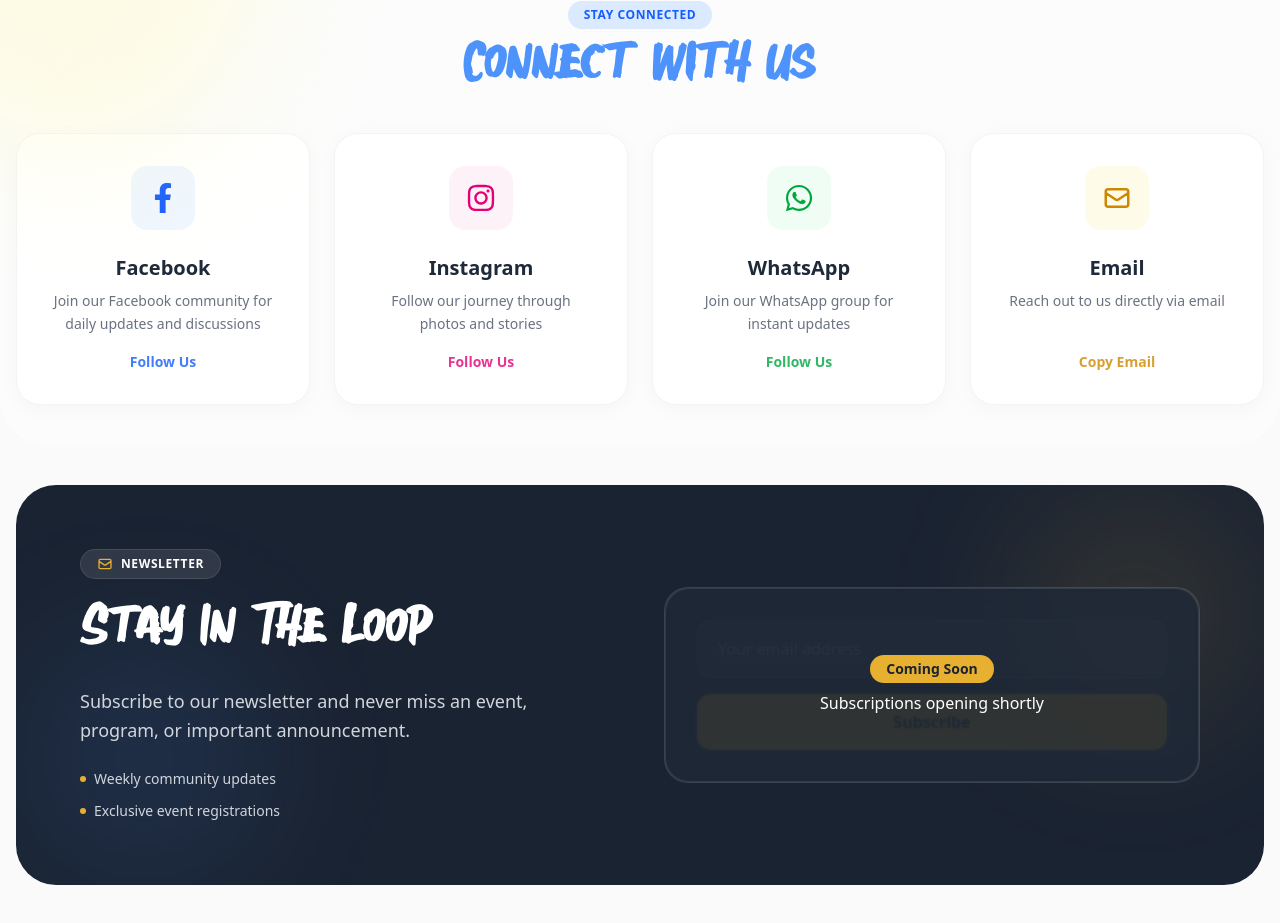
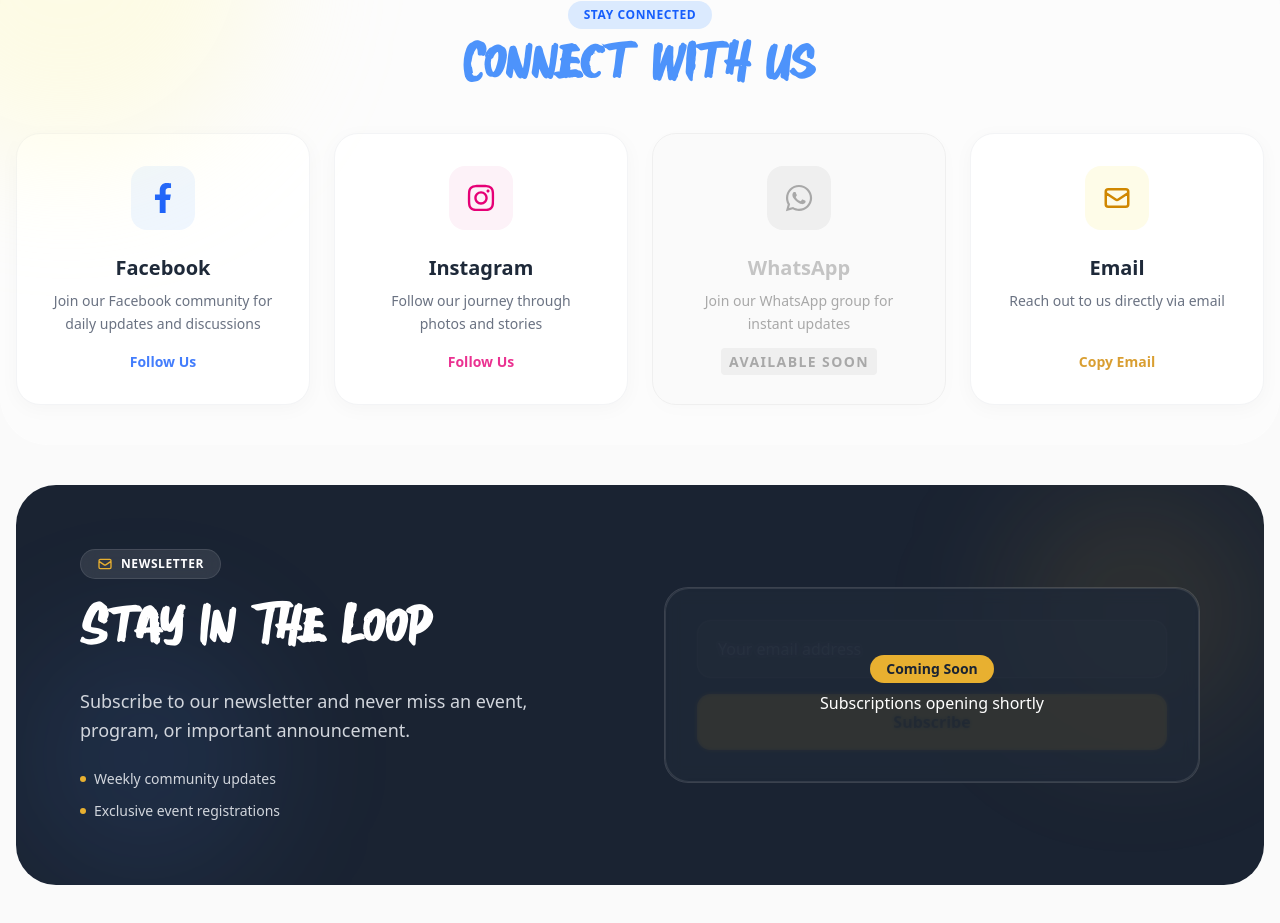
Before and after one commit to mota6em/mit, a Next.js app: page /en/join-mit in a window 1280 px wide. Shown: the part 1109-2032 px from the top of the page. Built offline with nearby package versions, Linux system fonts and the light colour scheme.

Commit message:
feat(JoinMIT): disable WhatsApp link and update styles for better UX

```diff
--- a/components/JoinMIT/JoinMIT.tsx
+++ b/components/JoinMIT/JoinMIT.tsx
@@ -265,34 +265,64 @@ export default function JoinMIT() {
             const Icon = social.icon;
             const isEmail = social.name === "Email";
 
+            const isWhatsApp = social.name === "WhatsApp";
+
+            const cardStyles = isWhatsApp
+              ? "opacity-60 grayscale cursor-not-allowed bg-gray-50 border-gray-200"
+              : "bg-white hover:shadow-xl hover:-translate-y-2 cursor-pointer border-gray-100";
+
+            const iconWrapperStyles = isWhatsApp
+              ? "bg-gray-200 text-gray-400"
+              : `${social.bg} group-hover:scale-110`;
+
             const content = (
-              <div className="h-full bg-white rounded-2xl md:rounded-3xl p-4 md:p-8 text-center shadow-[0_2px_10px_rgba(0,0,0,0.03)] md:shadow-[0_4px_20px_rgba(0,0,0,0.03)] border border-gray-100 hover:shadow-xl hover:-translate-y-2 transition-all duration-300 group flex flex-col items-center justify-center">
+              <div
+                className={`h-full rounded-2xl md:rounded-3xl p-4 md:p-8 text-center shadow-[0_2px_10px_rgba(0,0,0,0.03)] md:shadow-[0_4px_20px_rgba(0,0,0,0.03)] border transition-all duration-300 group flex flex-col items-center justify-center ${cardStyles}`}
+              >
                 {/* Compact Icon Container */}
                 <div
-                  className={`w-10 h-10 md:w-16 md:h-16 mx-auto ${social.bg} rounded-xl md:rounded-2xl flex items-center justify-center mb-3 md:mb-6 group-hover:scale-110 transition-transform`}
+                  className={`w-10 h-10 md:w-16 md:h-16 mx-auto rounded-xl md:rounded-2xl flex items-center justify-center mb-3 md:mb-6 transition-transform ${iconWrapperStyles}`}
                 >
-                  <Icon className={`text-lg md:text-3xl ${social.color}`} />
+                  <Icon
+                    className={`text-lg md:text-3xl ${
+                      isWhatsApp ? "text-gray-500" : social.color
+                    }`}
+                  />
                 </div>
 
                 {/* Compact Title */}
-                <h3 className="text-sm md:text-xl font-bold text-gray-800 mb-1 md:mb-2">
+                <h3
+                  className={`text-sm md:text-xl font-bold mb-1 md:mb-2 ${
+                    isWhatsApp ? "text-gray-400" : "text-gray-800"
+                  }`}
+                >
                   {social.name}
                 </h3>
 
-                {/* Compact Description (Line clamped to 2 lines) */}
+                {/* Compact Description */}
                 <p className="text-gray-500 text-[10px] md:text-sm mb-2 md:mb-4 line-clamp-2 leading-relaxed">
                   {t(`socialText.${social.name.toLowerCase()}`)}
                 </p>
 
                 {/* Action Text */}
                 <div
-                  className={`text-[10px] md:text-sm font-semibold ${social.color} opacity-80 group-hover:opacity-100 mt-auto`}
+                  className={`text-[10px] md:text-sm font-semibold mt-auto transition-opacity ${
+                    isWhatsApp
+                      ? "text-gray-400 uppercase tracking-widest text-[9px]"
+                      : `${social.color} opacity-80 group-hover:opacity-100`
+                  }`}
                 >
-                  {isEmail && emailCopied
-                    ? tNav("copied")
-                    : isEmail
-                    ? "Copy Email"
-                    : "Follow Us"}
+                  {isWhatsApp ? (
+                    <span className="bg-gray-200 px-2 py-1 rounded text-gray-500">
+                      Available Soon
+                    </span>
+                  ) : isEmail && emailCopied ? (
+                    tNav("copied")
+                  ) : isEmail ? (
+                    "Copy Email"
+                  ) : (
+                    "Follow Us"
+                  )}
                 </div>
               </div>
             );
@@ -304,9 +334,11 @@ export default function JoinMIT() {
                 whileInView={{ opacity: 1, y: 0 }}
                 transition={{ delay: index * 0.1 }}
                 viewport={{ once: true }}
-                className="h-full" // Ensure card takes full height of grid cell
+                className="h-full"
               >
-                {isEmail ? (
+                {isWhatsApp ? (
+                  <div className="h-full block">{content}</div>
+                ) : isEmail ? (
                   <button
                     onClick={handleEmailCopy}
                     className="w-full h-full block text-left"
```
